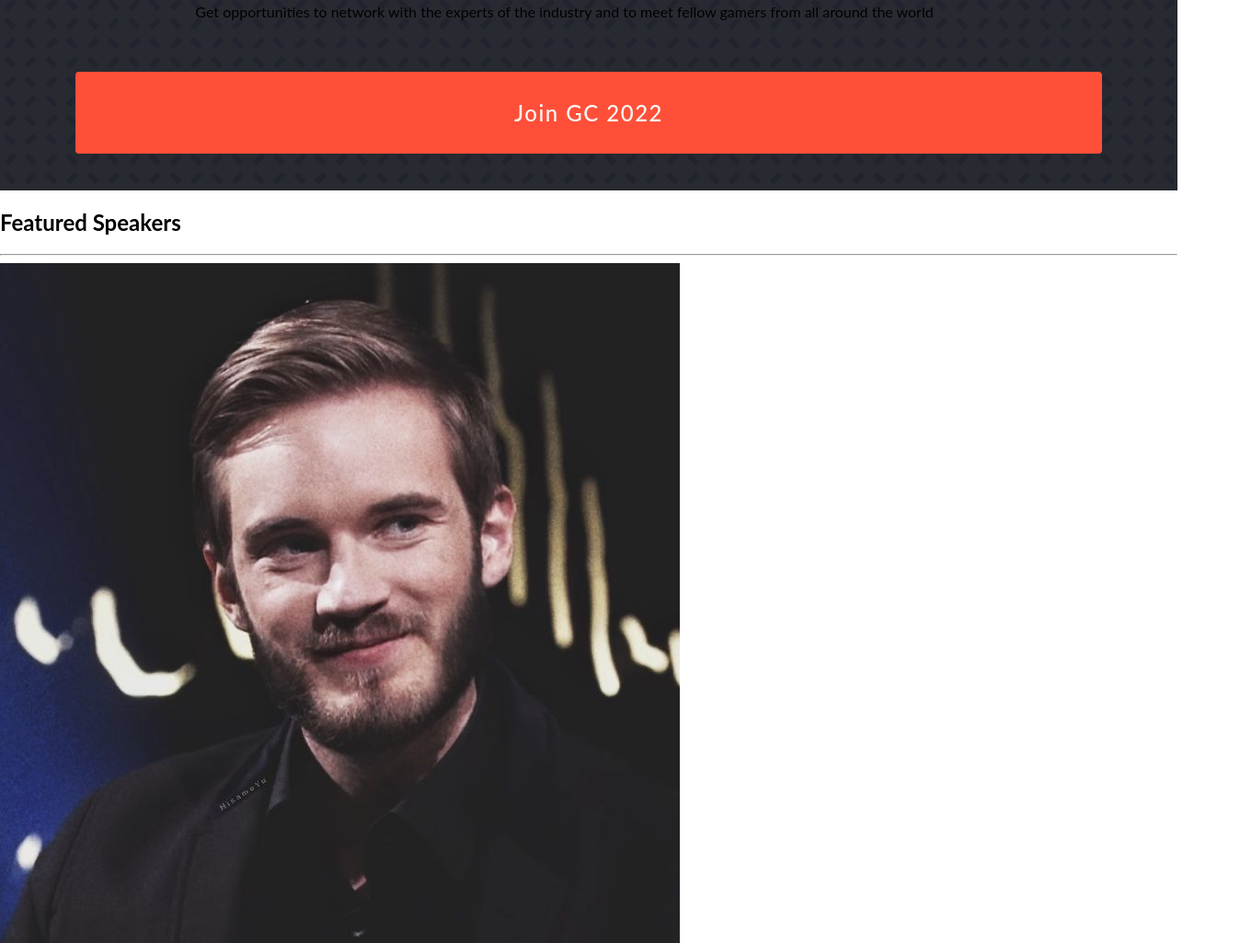
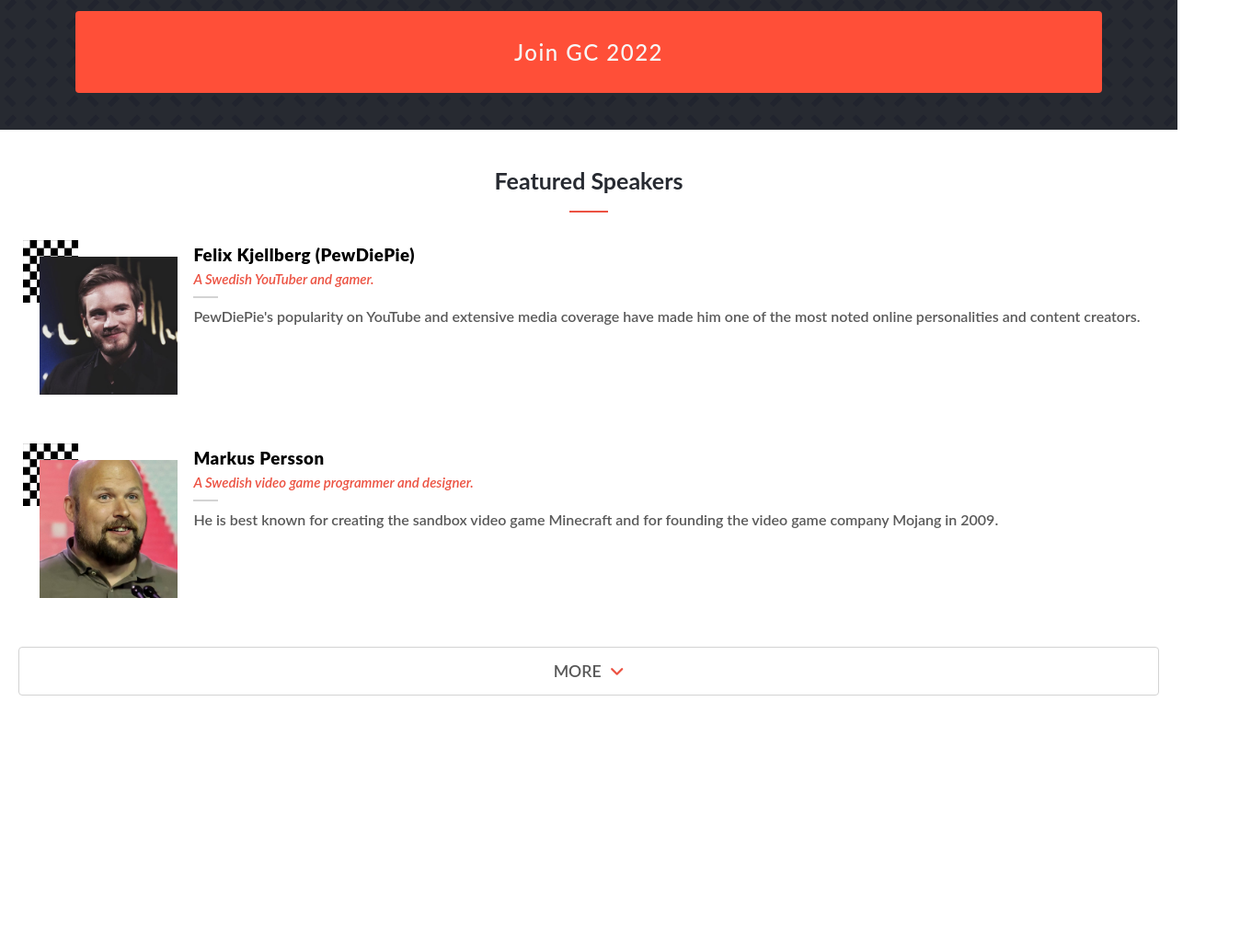
Before and after one commit to ha-manel/Gaming-Convention, a website: page index.html in a window 1280 px wide. Shown: the part 1335-2360 px from the top of the page at 92% size, 1348 px wide, since content can reach past the window. After the commit the page ends 2131 px from the top, so only its background shows below. Drawn offline with Linux system fonts and the light colour scheme; a web font is replaced by a local one.

Commit message:
Add featured speakers section

```diff
--- a/css/main.css
+++ b/css/main.css
@@ -11,7 +11,6 @@ a {
 header {
   width: 100%;
 }
-
 header #top-header {
   width: 100%;
   background-color: #3e3e3e;
@@ -21,21 +20,17 @@ header #top-header {
   align-items: center;
   box-sizing: border-box;
 }
-
 header #top-header ul {
   display: flex;
   gap: 20px;
 }
-
 header #top-header ul li a {
   color: #fff;
   font-size: 12px;
 }
-
 header #top-header ul li a i {
   font-size: 14px;
 }
-
 header nav {
   width: 100%;
   display: flex;
@@ -49,12 +44,10 @@ header nav {
   transition: background-color 0.3s ease-in-out;
   z-index: 1;
 }
-
 header nav img {
   width: 48px;
   margin-right: 20px;
 }
-
 header nav #nav-menu #hamburger {
   display: block;
   cursor: pointer;
@@ -64,7 +57,6 @@ header nav #nav-menu #hamburger {
   top: 12px;
   z-index: 3;
 }
-
 header nav #nav-menu #hamburger .bar {
   display: block;
   width: 25px;
@@ -74,27 +66,22 @@ header nav #nav-menu #hamburger .bar {
   transition: all 0.3s ease-in-out;
   background-color: #272a31;
 }
-
 header nav #nav-menu #hamburger.active .bar {
   background-color: #fff;
 }
-
 header nav #nav-menu #hamburger.active .bar:nth-child(2) {
   opacity: 0;
 }
-
 header nav #nav-menu #hamburger.active .bar:nth-child(1) {
   transform: translateY(9px) rotate(45deg);
 }
-
 header nav #nav-menu #hamburger.active .bar:nth-child(3) {
   transform: translateY(-9px) rotate(-45deg);
 }
-
 header nav #nav-menu ul {
   width: 70%;
   height: 100vh;
-  background-color: rgba(254, 67, 40, 0.8);
+  background-color: rgba(254, 67, 40, 0.9);
   display: flex;
   flex-direction: column;
   gap: 25px;
@@ -104,18 +91,16 @@ header nav #nav-menu ul {
   padding-top: 100px;
   padding-left: 25px;
   box-sizing: border-box;
-  transform: translateX(-100%);
+  transform: translateX(-110%);
   -webkit-transition: transform 0.5s ease-in-out;
   transition: all 0.3s ease-in-out;
   z-index: 2;
 }
-
 header nav #nav-menu ul a {
   font-size: 25px;
   color: #fff;
   font-weight: 600;
 }
-
 header nav #nav-menu ul.active {
   transform: translateX(0);
 }
@@ -124,17 +109,16 @@ header nav #nav-menu ul.active {
   width: 100vw;
   padding: 25px 15px 40px;
   margin-top: 50px;
-  background-image: url('../images/mobile-bg.png');
+  background-image: url("../images/mobile-bg.png");
   background-position: 0 -15px;
   background-repeat: no-repeat;
   background-size: cover;
   background-color: #f7f7f7;
   box-sizing: border-box;
 }
-
 #headline h1 {
   font-size: 30px;
-  font-family: 'COCOGOOSE', sans-serif;
+  font-family: "COCOGOOSE", sans-serif;
   line-height: 1.3;
   background: linear-gradient(to right, #e70e02, #fd5200, #f8961e);
   -webkit-background-clip: text;
@@ -142,16 +126,14 @@ header nav #nav-menu ul.active {
   font-weight: 900;
   padding: 0 8px;
 }
-
 #headline h1 span {
-  font-family: 'Lato', sans-serif;
+  font-family: "Lato", sans-serif;
   letter-spacing: 1px;
   font-size: 24px;
   font-weight: 400;
   color: #ec5328;
   -webkit-text-fill-color: #ec5328;
 }
-
 #headline p {
   background-color: #f7f7f7;
   margin-top: 10px;
@@ -163,20 +145,17 @@ header nav #nav-menu ul.active {
   line-height: 1.5;
   color: #595959;
 }
-
 #headline #time-place {
   padding: 0 8px;
 }
-
 #headline #time-place #time {
-  font-family: 'COCOGOOSE', sans-serif;
+  font-family: "COCOGOOSE", sans-serif;
   font-size: 23px;
   font-weight: 600;
   letter-spacing: 1px;
   color: #595959;
   margin-bottom: 0;
 }
-
 #headline #time-place p {
   margin-top: 0;
   border: none;
@@ -188,31 +167,26 @@ header nav #nav-menu ul.active {
 }
 
 #program {
+  background-color: #272a31;
+  background-image: url("../images/main-bg.png");
   width: 100vw;
-  background-color: #272a31;
-  background-image: url('../images/main-bg.png');
   padding: 40px 20px;
   box-sizing: border-box;
   display: flex;
   flex-direction: column;
   align-items: center;
 }
-
-#program .section-header {
+#program h2 {
+  font-size: 25px;
+  margin: 0 0 10px;
   color: #fff;
-  font-size: 20px;
-  padding-bottom: 0;
-  text-align: center;
-  margin: 0;
 }
-
 #program hr {
   width: 40px;
   border: 1px solid #ec5242;
   margin-bottom: 30px;
 }
-
-#program #activity {
+#program .activity {
   min-height: 128px;
   display: flex;
   align-items: center;
@@ -222,26 +196,22 @@ header nav #nav-menu ul.active {
   padding: 0 18px;
   border-radius: 4px;
 }
-
-#program #activity img {
+#program .activity img {
   width: 12%;
   height: 14.9%;
   max-width: 85px;
   min-width: 61px;
 }
-
-#program #activity h3 {
+#program .activity h3 {
   color: #ec5242;
   font-size: 20px;
   min-width: 105px;
 }
-
-#program #activity p {
+#program .activity p {
   color: #d7d9dc;
   letter-spacing: 0.2px;
   line-height: 1.3;
 }
-
 #program button {
   width: 90%;
   margin-top: 40px;
@@ -256,17 +226,110 @@ header nav #nav-menu ul.active {
   letter-spacing: 1.5px;
 }
 
+#featured-speakers {
+  width: 100vw;
+  padding: 40px 20px;
+  box-sizing: border-box;
+  display: flex;
+  flex-direction: column;
+  align-items: center;
+}
+#featured-speakers h2 {
+  font-size: 25px;
+  margin: 0 0 10px;
+  color: #272a31;
+}
+#featured-speakers hr {
+  width: 40px;
+  border: 1px solid #ec5242;
+  margin-bottom: 30px;
+}
+#featured-speakers #speakers-div .speaker {
+  min-height: 163px;
+  display: flex;
+  gap: 35px;
+  margin-bottom: 50px;
+}
+#featured-speakers #speakers-div .speaker .speaker-img {
+  position: relative;
+  background-image: url("../images/chess.jpg");
+  background-size: 40% 40%;
+  background-repeat: no-repeat;
+}
+#featured-speakers #speakers-div .speaker .speaker-img img {
+  width: 150px;
+  height: 150px;
+  object-position: bottom;
+  object-fit: cover;
+  padding-left: 12%;
+  padding-top: 12%;
+}
+#featured-speakers #speakers-div .speaker .speaker-description {
+  padding-right: 15px;
+}
+#featured-speakers #speakers-div .speaker .speaker-description h3 {
+  margin: 5px 0;
+  letter-spacing: 0.5px;
+  font-weight: 900;
+}
+#featured-speakers #speakers-div .speaker .speaker-description small {
+  font-style: italic;
+  color: #ec5242;
+  font-size: 15px;
+  font-weight: 600;
+}
+#featured-speakers #speakers-div .speaker .speaker-description hr {
+  width: 25px;
+  margin: 10px 0;
+  border: 0.5px solid #d3d3d3;
+}
+#featured-speakers #speakers-div .speaker .speaker-description p {
+  margin: 0;
+  color: #595959;
+  font-weight: 600;
+}
+#featured-speakers #speakers-div .speaker.hidden {
+  display: none;
+}
+#featured-speakers button {
+  cursor: pointer;
+  width: 100%;
+  font-size: 1.1rem;
+  font-family: inherit;
+  font-weight: 600;
+  color: #595959;
+  background-color: transparent;
+  border: 1px solid #d3d3d3;
+  border-radius: 4px;
+  padding: 15px 0;
+  transition: all 0.3s ease;
+}
+#featured-speakers button #less {
+  display: none;
+}
+#featured-speakers button #less.active {
+  display: block;
+}
+#featured-speakers button #more {
+  display: block;
+}
+#featured-speakers button #more.inactive {
+  display: none;
+}
+#featured-speakers button i {
+  color: #ec5242;
+  margin-left: 5px;
+}
+
 body {
-  font-family: 'Lato', sans-serif;
+  font-family: "Lato", sans-serif;
   width: 100vw;
   margin: 0;
   overflow-x: hidden;
 }
-
 body.active {
   overflow-y: hidden;
 }
-
 body.active #headline,
 body.active #program,
 body.active #speakers #sponsors,
```
Also changed, not shown: images/marc-merrill.jpg (renamed from images/marc-merril.jpg), 1 other file.
